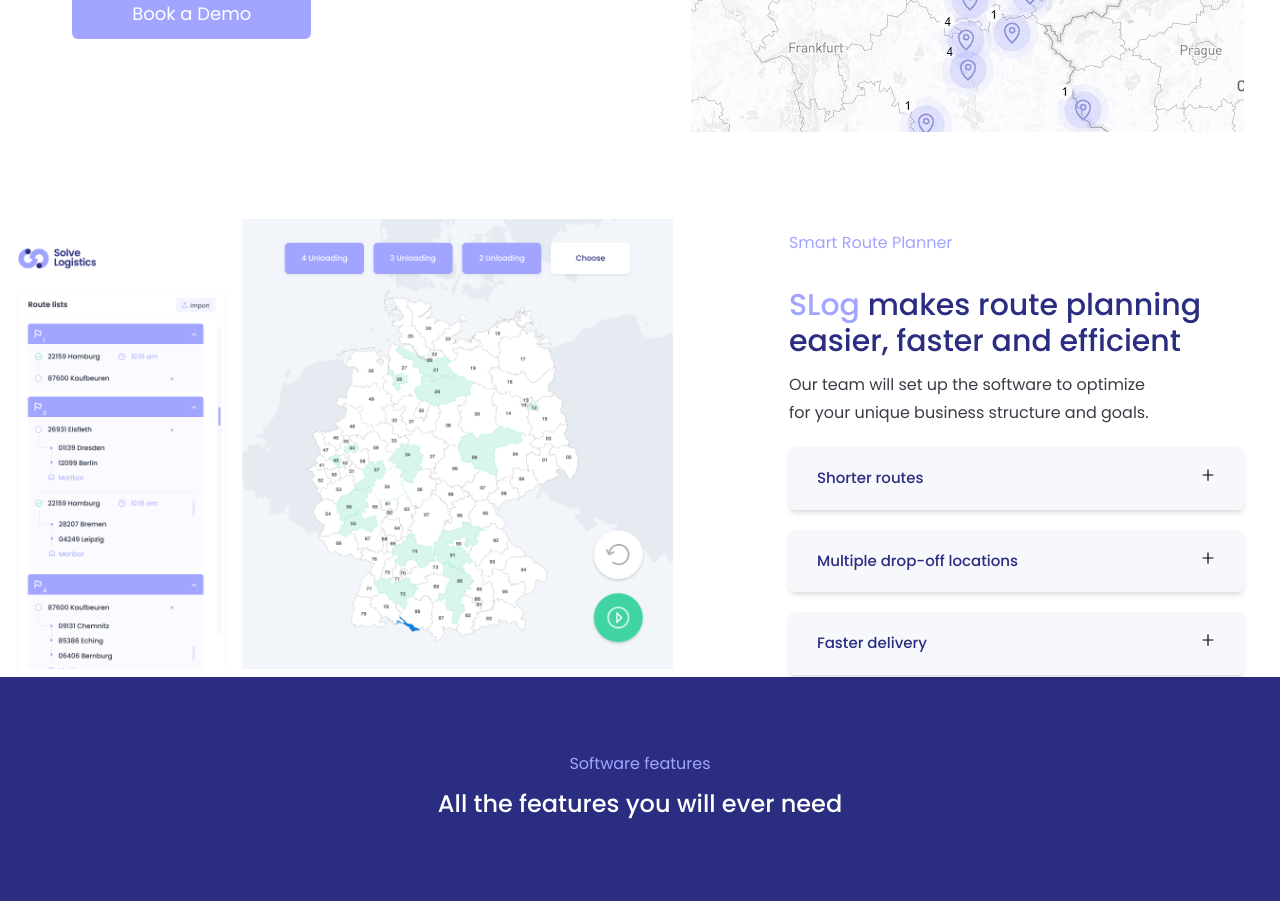
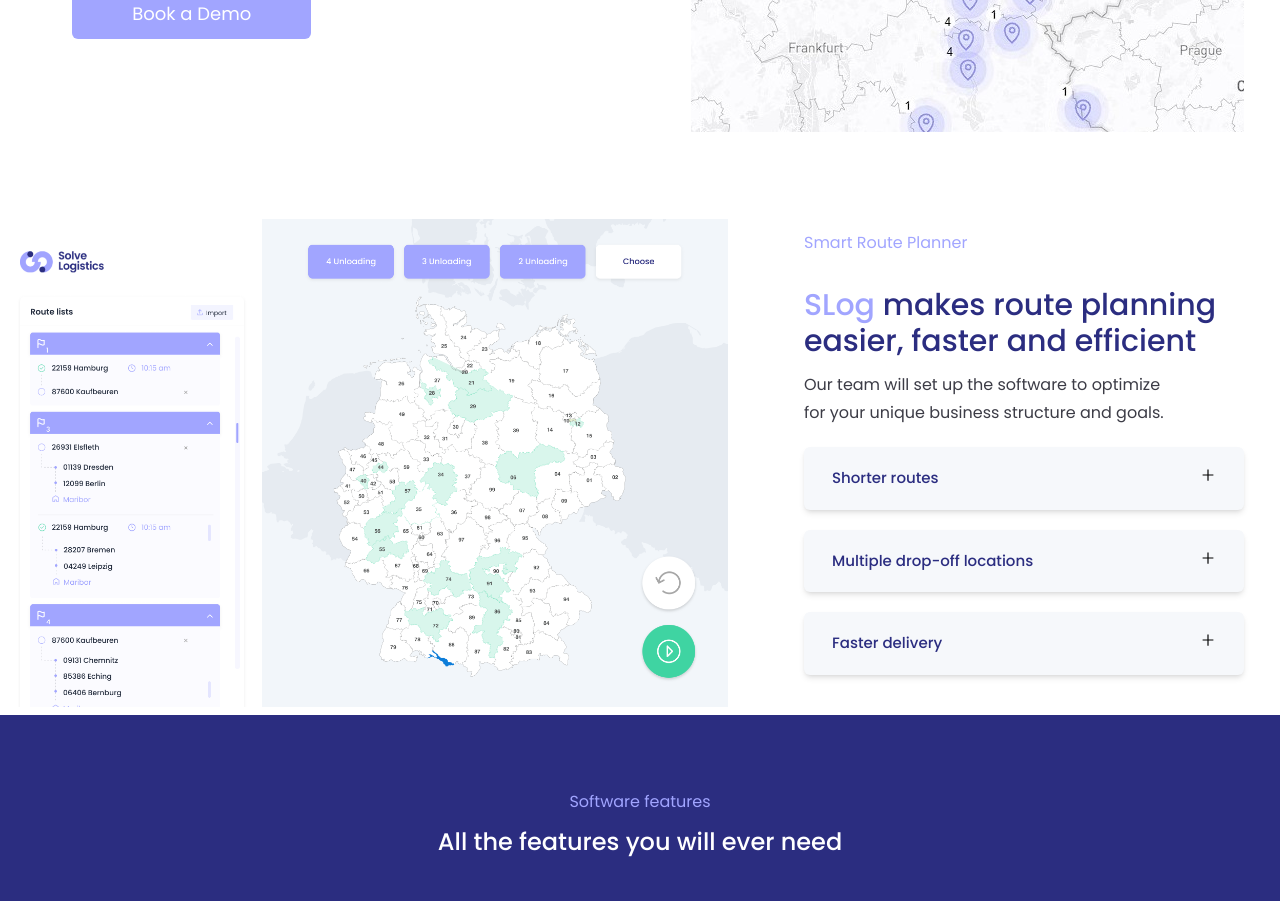
Before and after one commit to VladanIlicJS/s-log, a Next.js app: page / in a window 1280 px wide. Shown: the part 1700-2601 px from the top of the page. Built offline with nearby package versions, Linux system fonts and the light colour scheme.

Commit message:
Dropdownload fixed

```diff
--- a/components/RoutePlanner.jsx
+++ b/components/RoutePlanner.jsx
@@ -1,39 +1,32 @@
 import React from "react"
 import { AiOutlinePlus } from "react-icons/ai"
 import CollapsibleItems from "./Dropdowns"
-//import planner from "../public/assets/smart-route-planner.png"
+
 import Image from "next/image"
 import planner from "../public/assets/planner.png"
 const RoutePlanner = () => {
   return (
-    <div id="Products" className="w-full lg:pt-20 pt-10 pb-1 mb-1">
-      <div className="lg:bg-planner md:h-[450px] lg:h-[450px] xl:h-[550] 2xl:h-[570px] bg-contain bg-no-repeat">
-        <div className=" grid lg:grid-cols-[10fr,7fr] grid-cols-1">
+    <div id="Products" className="w-full lg:pt-20 pt-10 pb-1 mb-1 max-h-[150%]">
+      <div className="flex w-full">
+        <div className="flex w-3/5 items-end pr-10">
+          <Image src={planner} className=""/>
+        </div>
+        <div className=" w-2/5 grid lg:grid-cols-1">
           <div className="lg:block hidden"></div>
           <div className="py-3 2xl:px-3 2xl:pr-40 px-9 lg:text-start text-center w-full">
             <h5 className="text-[#a1a5ff] text-[16px]">Smart Route Planner</h5>
             <h1 className="text-[#2b2d80] lg:text-3xl text-2xl leading-[40px] pt-[32px] font-[500] ">
-              <span className="text-[#a1a5ff] ">SLog</span> makes route planning easier, faster and efficient
+              <span className="text-[#a1a5ff] ">SLog</span> makes route planning easier, faster and
+              efficient
             </h1>
-            <p className="leading-7 pt-[12px] lg:text-[16px] text-[12px]">Our team will set up the software to optimize</p>
-            <p className="leading-7 lg:text-[16px] text-[12px]">for your unique business structure and goals.</p>
+            <p className="leading-7 pt-[12px] lg:text-[16px] text-[12px]">
+              Our team will set up the software to optimize
+            </p>
+            <p className="leading-7 lg:text-[16px] text-[12px]">
+              for your unique business structure and goals.
+            </p>
             <div>
               <CollapsibleItems />
-              {/* <div className="py-[20px] px-[30px] shadow-md rounded-md">
-                <div className="flex items-center justify-between text-[#a1a5ff] py-[20px]">
-                  <h3 className="text-[#a1a5ff] text-[15px]">Shorter routes</h3>
-                  <AiOutlinePlus/>
-                </div>
-                <p className="text-[#343d48] pb-[25px] text-[12px]">SLog helps you eliminate redundant trips and get to all locations using the shortest route possible.</p>
-              </div>
-              <div>
-                <h3 className="">Multiple drop-off locations</h3>
-                <p></p>
-              </div>
-              <div>
-                <h3 className="">Faster delivery</h3>
-                <p></p>
-              </div> */}
             </div>
           </div>
           <div className="w-full lg:hidden">
```
